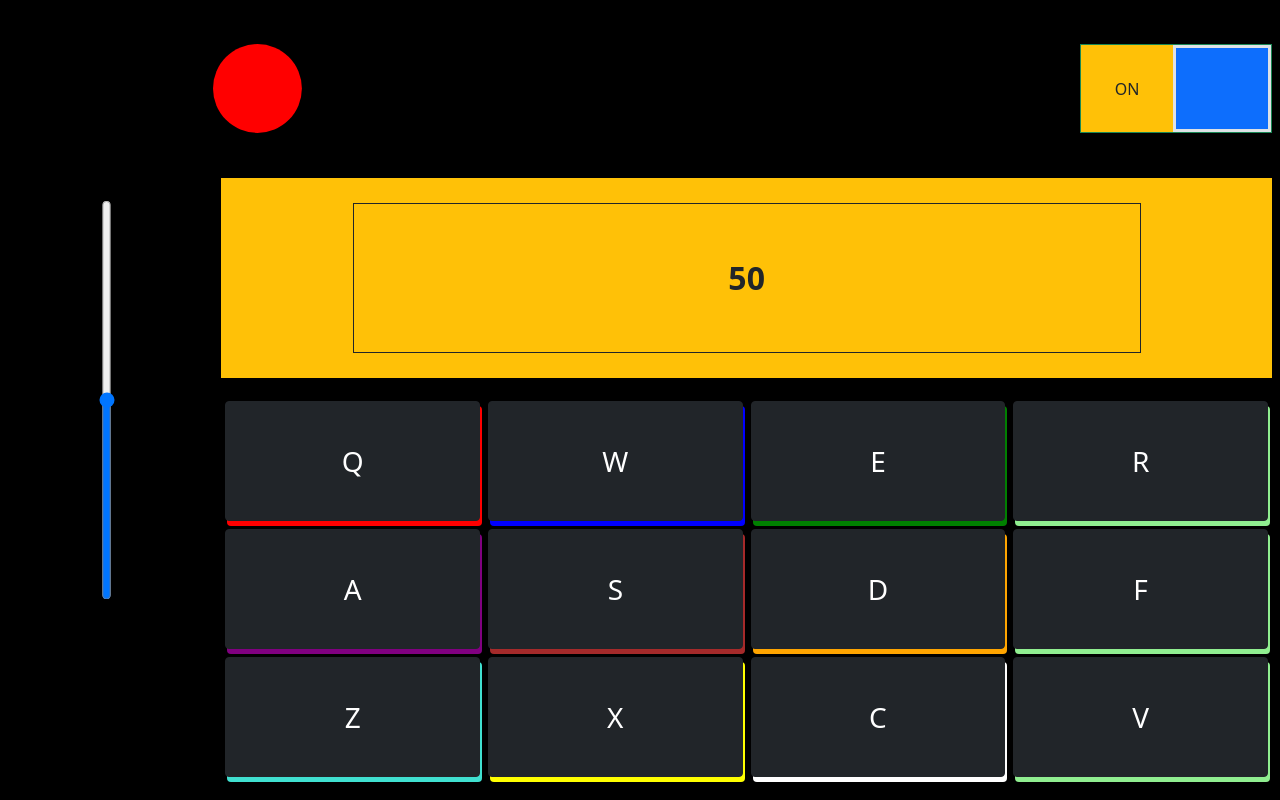
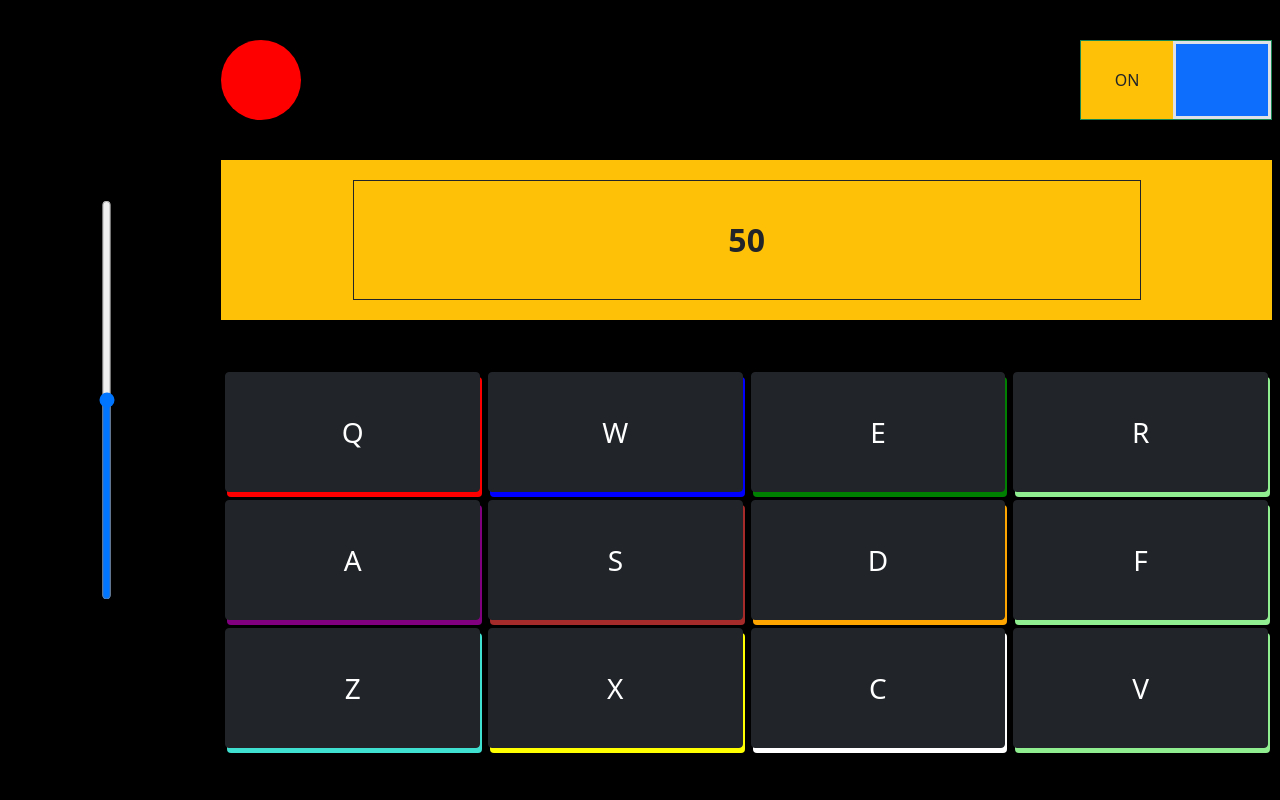
Before and after one commit to Cg9291/music-box, a React (Create React App) app: page / in a window 1280 px wide. Built offline with nearby package versions, Linux system fonts and the light colour scheme.

Commit message:
fixed landscape ui

```diff
--- a/src/App.scss
+++ b/src/App.scss
@@ -1,6 +1,6 @@
+@use "./custom.scss";
 @use "scss/common-elements.scss";
 @use "scss/custom-responsive-utilities.scss";
-@use "./custom.scss";
 @use "scss/unique-elements.scss";
 
 //UTILITIES
--- a/src/components/Container.js
+++ b/src/components/Container.js
@@ -75,7 +75,7 @@ export default function Container(props) {
 				>
 					<div
 						id="power-row-container"
-						className="row prc flex-0015 power-button b-0 bg-black mx-0 w-100 h-100 d-flex justify-content-between align-items-center"
+						className="row prc flex-0015 b-0 bg-black mx-0 w-100 h-100 d-flex justify-content-between align-items-center"
 					>
 						<svg
 							id="power-button"
--- a/src/scss/custom-responsive-utilities.scss
+++ b/src/scss/custom-responsive-utilities.scss
@@ -9,3 +9,12 @@
 @include custom.makeResponsive(mh-80) {
 	max-height: 80%;
 }
+
+@include custom.makeResponsive(fs) {
+	&-1 {
+	}
+	&-2 {
+	}
+	&-3 {
+	}
+}
--- a/src/scss/unique-elements.scss
+++ b/src/scss/unique-elements.scss
@@ -2,24 +2,24 @@
 .power-button {
 	@media screen and (orientation: landscape) {
 		max-height: 50%;
-		margin-left: 0 !important;
+		flex: 0 0 10% !important;
+		//margin-left: 0 !important;
 	}
 }
 .prc {
 	//power row container
 	@media screen and (orientation: landscape) {
-		flex: 0 0 5% !important;
+		flex: 0 0 20% !important;
 	}
 }
 .irc {
 	//info row container
 	@media screen and (orientation: landscape) {
-		flex: 0 0 15%;
+		flex: 0 0 20% !important;
 	}
 }
 .dpc {
 	//drumpad container
-	flex: 1 0 0;
 	@media screen and (orientation: landscape) {
 		overflow: hidden;
 	}
```
